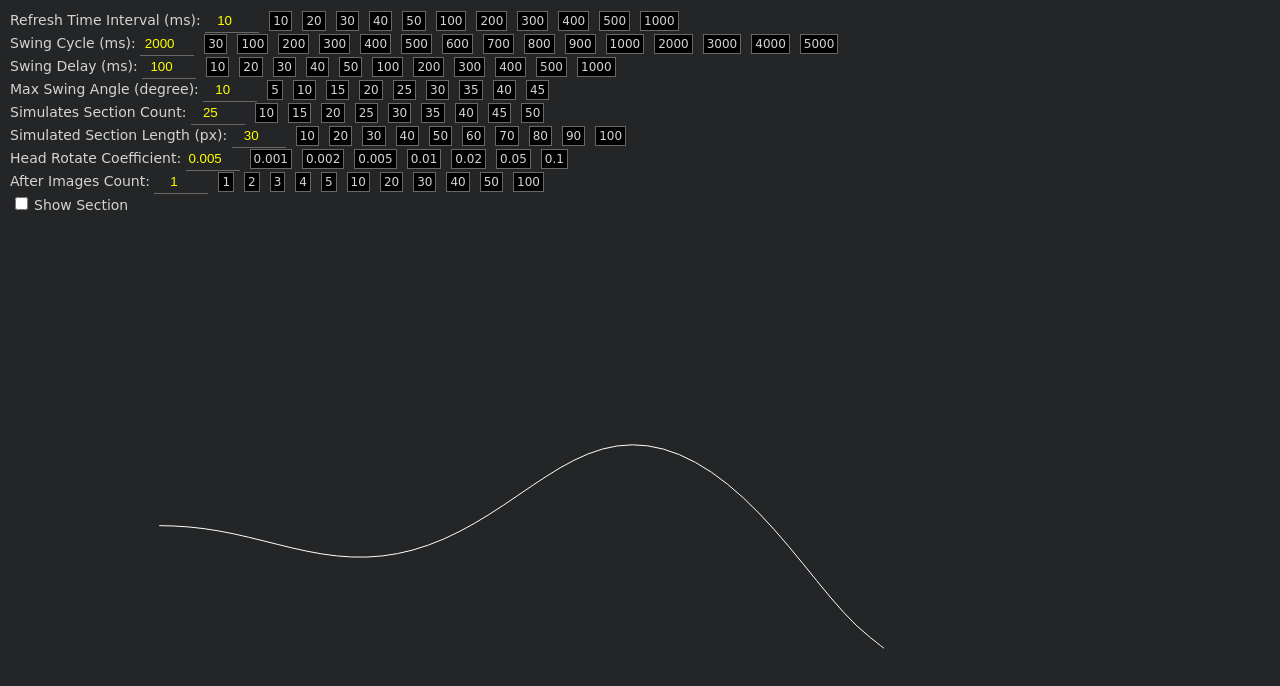
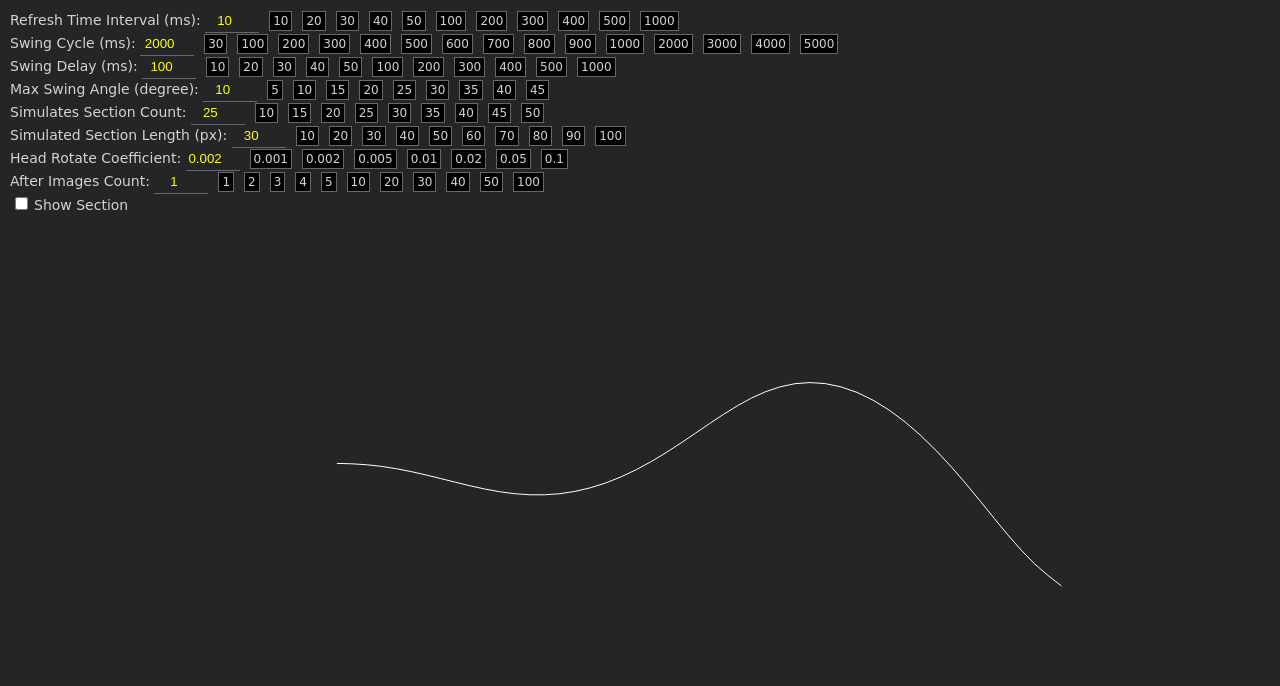
Before and after one commit to balachuang/myJsToys, a plain HTML site: page SwingLine/SwingLine.html in a window 1280 px wide. Drawn offline with nearby package versions, Linux system fonts and the light colour scheme.

Commit message:
update initialization

```diff
--- a/SwingLine/SwingLine.html
+++ b/SwingLine/SwingLine.html
@@ -19,7 +19,7 @@
 		Max Swing Angle (degree): <input type="number" id="const-swing-max-ang" value="10" quick-btn="5,10,15,20,25,30,35,40,45">
 		Simulates Section Count: <input type="number" id="const-sect-cnt" value="25" quick-btn="10,15,20,25,30,35,40,45,50">
 		Simulated Section Length (px): <input type="number" id="const-sect-len" value="30" quick-btn="10,20,30,40,50,60,70,80,90,100">
-		Head Rotate Coefficient: <input type="number" id="const-head-rotate-coef" value="0.005" quick-btn="0.001,0.002,0.005,0.01,0.02,0.05,0.1">
+		Head Rotate Coefficient: <input type="number" id="const-head-rotate-coef" value="0.002" quick-btn="0.001,0.002,0.005,0.01,0.02,0.05,0.1">
 		After Images Count: <input type="number" id="const-after-image-count" value="1" quick-btn="1,2,3,4,5,10,20,30,40,50,100">
 		<input type="checkbox" id="show-section" style="width:15px; margin-right:5px;">Show Section<br>
 	</span>
```
